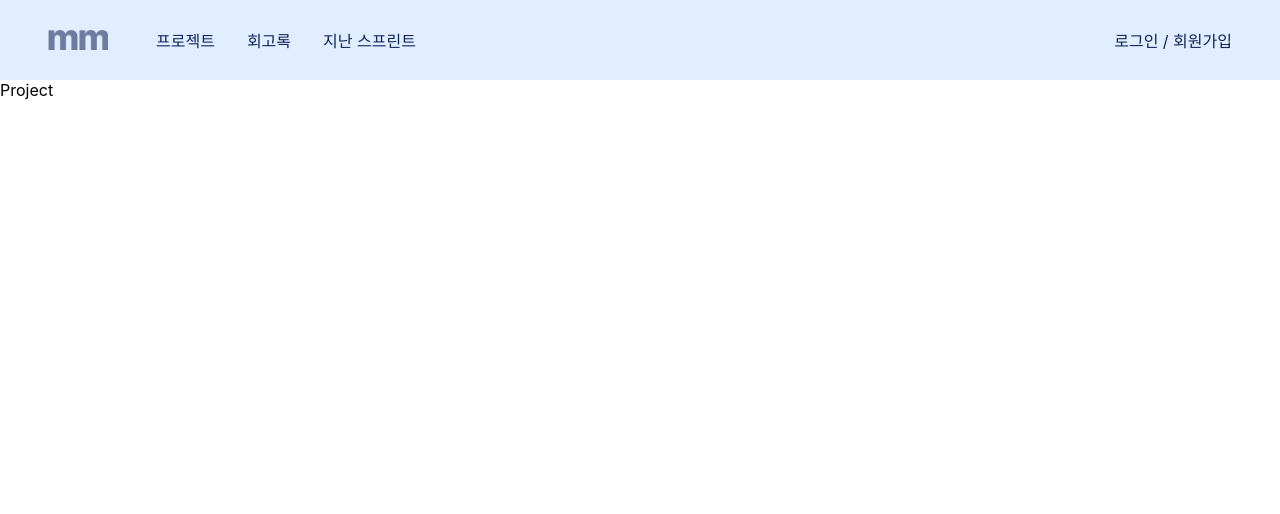
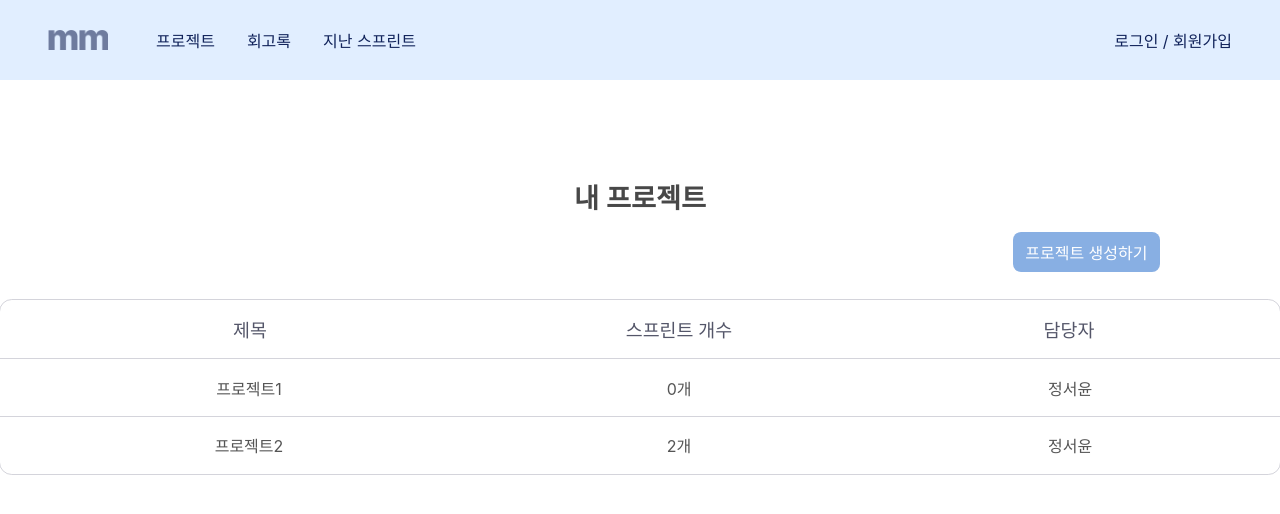
Before and after one commit to jnu-sf-engineering/frontend, a React (Create React App) app: page /project in a window 1280 px wide. Shown: the top 514 px of the page. Built offline with nearby package versions, Linux system fonts and the light colour scheme.

Commit message:
feat: 프로젝트 페이지 ui 구현

```diff
--- a/src/pages/Project.tsx
+++ b/src/pages/Project.tsx
@@ -1,9 +1,56 @@
+import styled from '@emotion/styled'
 import React from 'react'
+import DefaultButton from '../components/DefaultButton'
+import ProjectList from '../components/ProjectList'
 
 const Project = () => {
   return (
-    <div>Project</div>
+    <ProjectWrapper>
+      <Title>내 프로젝트</Title>
+      <Container>
+        <BtnContainer>
+          <DefaultButton text='프로젝트 생성하기' width='9.2rem' height='2.5rem' fontSize='1rem' />
+        </BtnContainer>
+        <ProjectList />
+      </Container>
+    </ProjectWrapper>
   )
 }
 
+const ProjectWrapper = styled.div`
+  display: flex;
+  flex-direction: column;
+  width: 100%;
+  height: calc(100vh - 13rem);
+  position: relative;
+  padding: 6rem 7.5rem;
+  box-sizing: border-box;
+`
+
+const Title = styled.div`
+  display: flex;
+  justify-content: center;
+  font-size: 1.7rem;
+  color: #484848;
+  font-weight: 600;
+  margin-bottom: 1rem;
+`
+
+const Container = styled.div`
+  display: flex;
+  flex-direction: column;
+  justify-content: center;
+  align-items: center;
+  width: 100%;
+  position: relative;
+`
+
+const BtnContainer = styled.div`
+  display: flex;
+  width: 100%
+  justify-content: flex-end;
+  align-self: flex-end;
+  margin-bottom: 0.7rem;
+`
+
 export default Project
```
